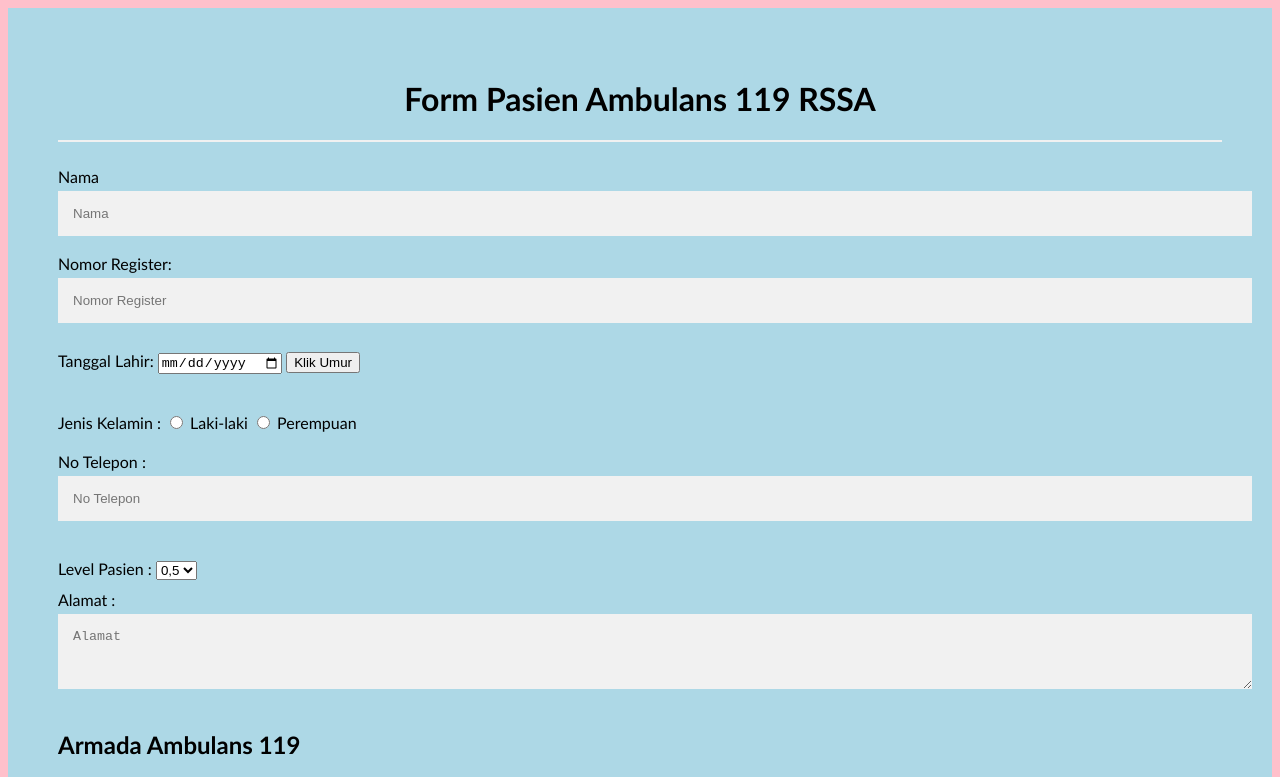
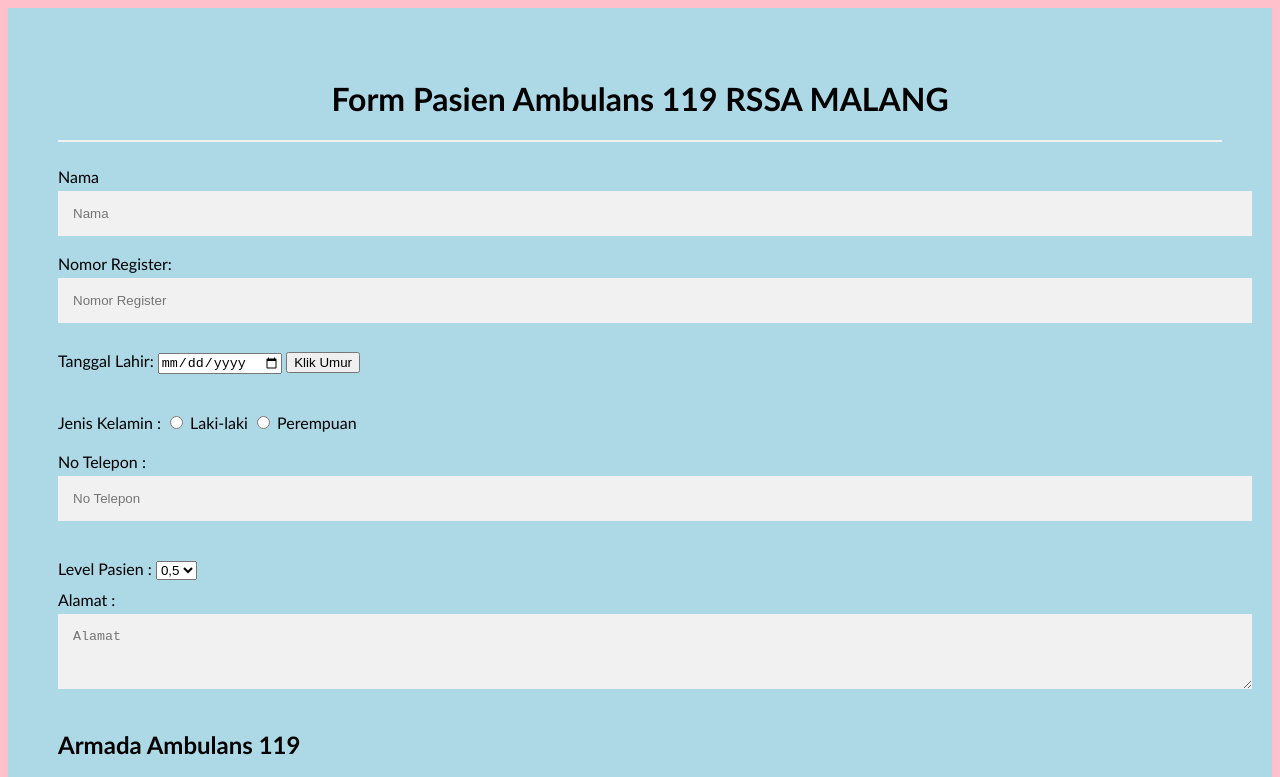
Before and after one commit to projectigdrssa2024/projectmokhamadrizasyarif.github.io, a plain HTML site: page index.html in a window 1280 px wide. Shown: the top 777 px of the page. Drawn offline with Linux system fonts and the light colour scheme.

Commit message:
Update index.html

```diff
--- a/index.html
+++ b/index.html
@@ -49,7 +49,7 @@
 <body>
 <form>
   <div class="container">
-  <center>  <h1> Form Pasien Ambulans 119 RSSA</h1> </center>
+  <center>  <h1> Form Pasien Ambulans 119 RSSA MALANG</h1> </center>
   <hr>
   <label> Nama </label>
 <input type="text" name="Nama" placeholder= "Nama" size="15" required />
```
